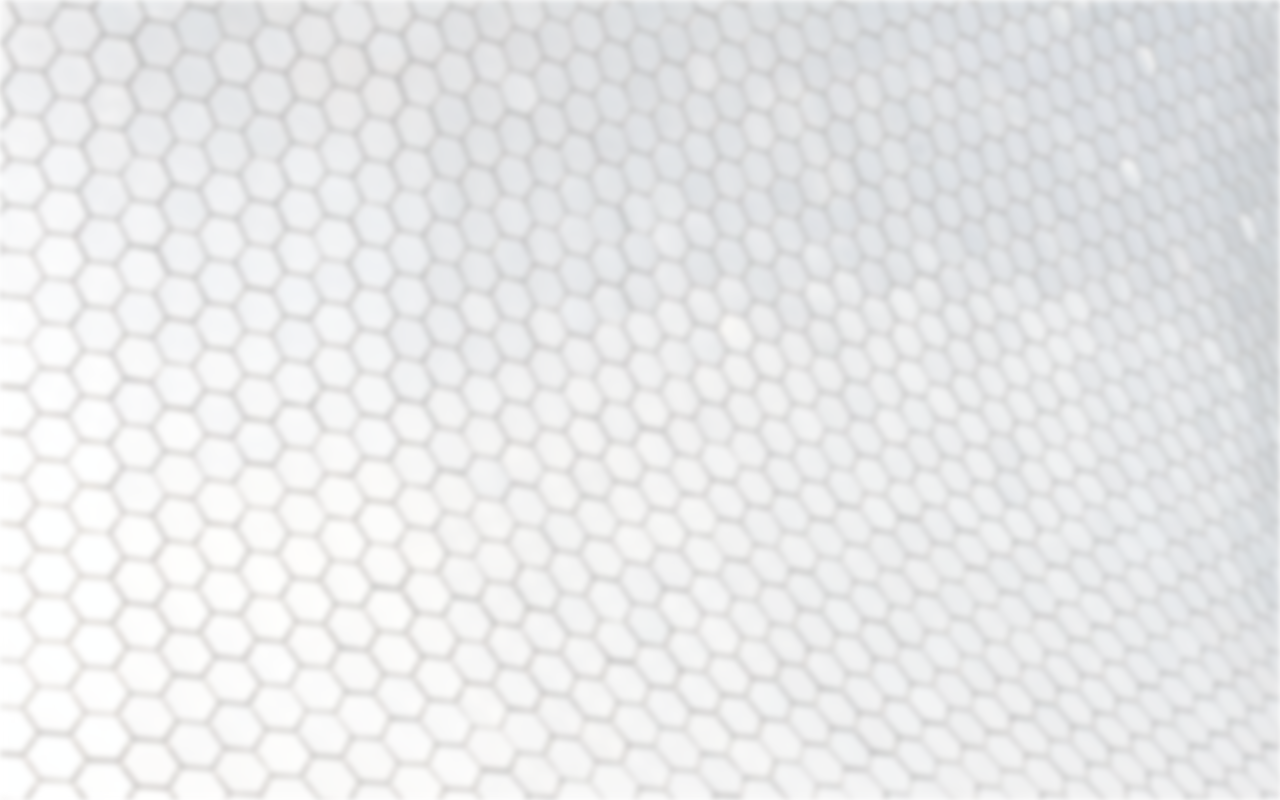
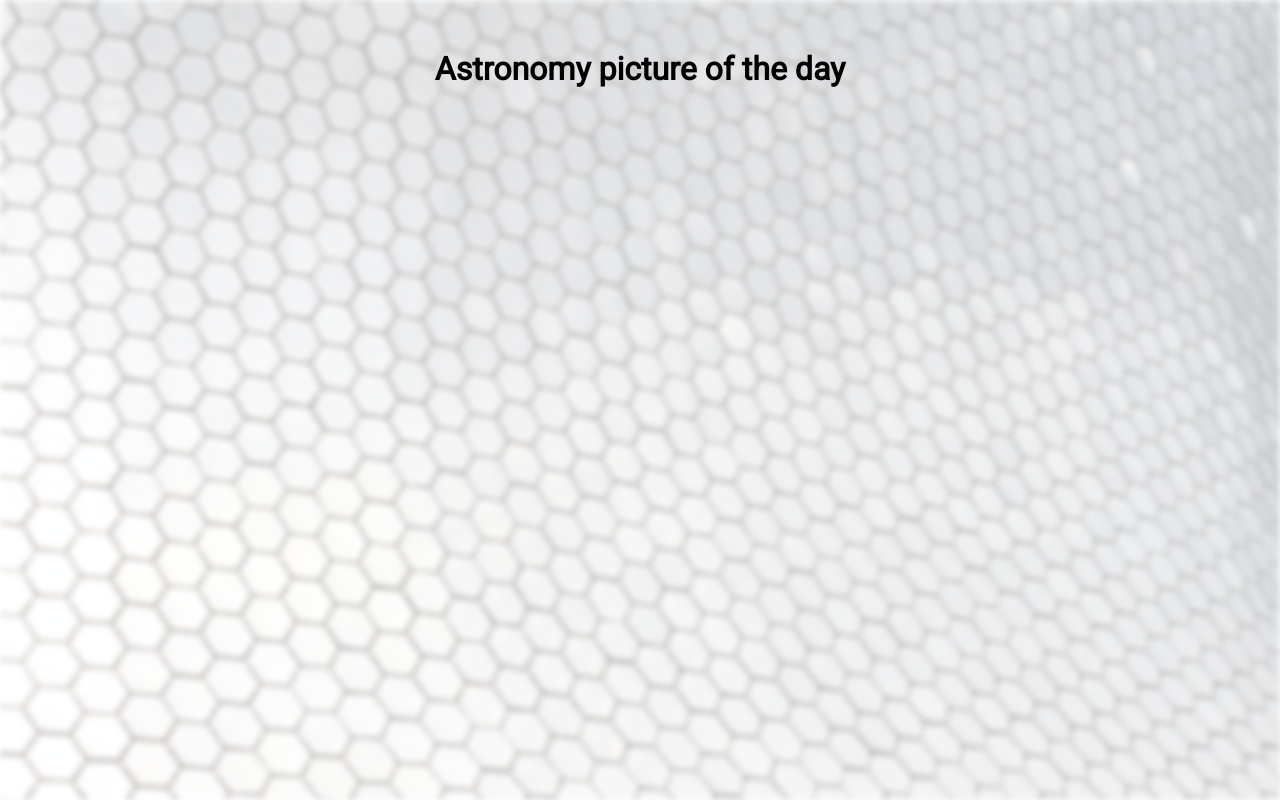
Before and after one commit to NemethSzegediJudit/nasa-astronomy-picture-of-the-day, a React (Create React App) app: page / in a window 1280 px wide. Built offline with nearby package versions, Linux system fonts and the light colour scheme.

Commit message:
add page title

```diff
--- a/src/App.scss
+++ b/src/App.scss
@@ -14,3 +14,9 @@
   opacity: 0.3;
   filter: blur(3px);
 }
+
+h1 {
+  text-align: center;
+
+  margin-bottom: 40px;
+}
--- a/src/App.tsx
+++ b/src/App.tsx
@@ -4,6 +4,7 @@ function App() {
   return (
     <>
       <div className="background"></div>
+      <h1>Astronomy picture of the day</h1>
     </>
   );
 }
```
